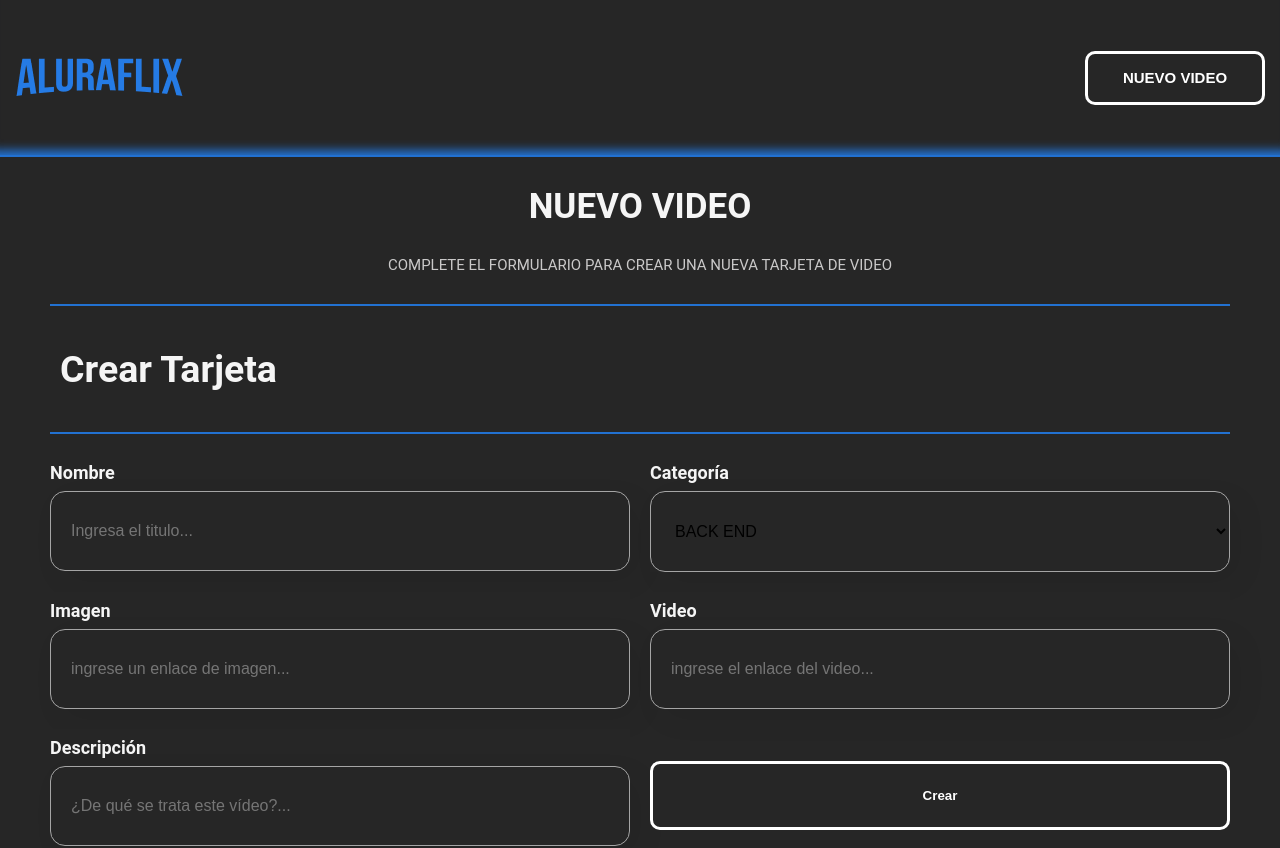
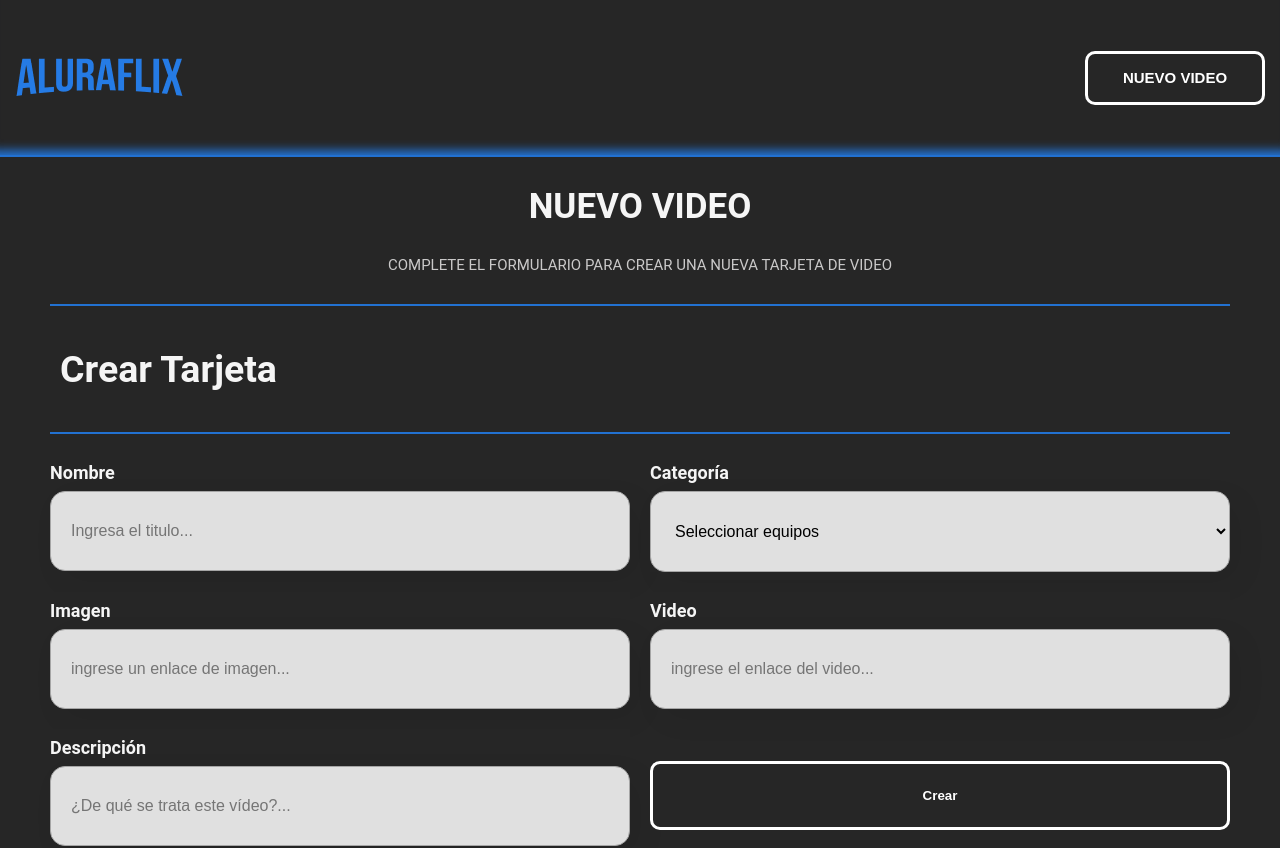
Before and after one commit to yuritzicalixto/aluraflix, a React (Create React App) app: page / in a window 1280 px wide. Shown: the top 848 px of the page. Built offline with nearby package versions, Linux system fonts and the light colour scheme.

Commit message:
Video - Equipo

```diff
--- a/src/App.js
+++ b/src/App.js
@@ -1,3 +1,4 @@
+import { useState } from 'react';
 import logo from './logo.svg';
 import './App.css';
 import Header from './pages/Header';
@@ -6,11 +7,19 @@ import Video from './pages/Video';
 import Seccion from './pages/Seccion';
 
 function App() {
+  const [mostrarFormulario, actualizarMostrar]= useState(true)
+  //Ternario --> condicion ? seMuestra : noSeMuestra
+  //condicion && seMuestra
+  const cambiarMostrar = () => {
+    actualizarMostrar(!mostrarFormulario)
+  }
+
   return (
     <>
     <Header/>
-    <Video/>
-    <Seccion/>
+    {/* {mostrarFormulario  ? <Video/> : <div></div>} */}
+    {mostrarFormulario && <Video/> }
+    <Seccion cambiarMostrar={cambiarMostrar}/>
     <Foter/>
     </>
   );
--- a/src/assets/components/CampoTexto.jsx
+++ b/src/assets/components/CampoTexto.jsx
@@ -1,12 +1,22 @@
+import { useState } from "react";
 import "../css/CampoTexto.css"
 
 const CampoTexto =(props)=> {
+    // const [valor, actualizarValor] = useState("")
     const placeholderModificado=`${props.placeholder}...`;
+
+    const manejarCambio =(e)=>{
+        props.actualizarValor(e.target.value)
+    }
     return (
         <section className="formularios">
             <div className="form-campos">
             <label>{props.titulo}</label>
-            <input placeholder={placeholderModificado} required={props.required}/>
+            <input
+            placeholder={placeholderModificado}
+            required={props.required}
+            value={props.valor}
+            onChange={manejarCambio}/>
             </div>
         </section>
     )
--- a/src/assets/components/ListaOpciones.jsx
+++ b/src/assets/components/ListaOpciones.jsx
@@ -6,11 +6,17 @@ const ListaOpciones =(props)=> {
           "FRONT END",
           "INNOVACIÓN Y GESTIÓN"
       ]
+
+      const manejarCambio=(e)=>{
+        props.actualizarEquipo(e.target.value)
+      }
+
     return (
         <div className="form-campos">
             <label>Categoría</label>
-            <select>
-                {equipos.map((equipo, index) =><option key={index}>{equipo}</option>)}
+            <select value={props.valor} onChange={manejarCambio}>
+                <option value="" disabled defaultValue="" hidden>Seleccionar equipos</option>
+                {equipos.map((equipo, index) =><option key={index} value={equipo}>{equipo}</option>)}
                 {/* {props.equipos.map( (equipo, index) => <option key={index}>{equipo}</option>)} */}
             </select>
         </div>
--- a/src/assets/css/CampoTexto.css
+++ b/src/assets/css/CampoTexto.css
@@ -13,6 +13,7 @@
 
 .form-campos input{
     border: 1px solid #A5A5A5;
+    background-color: #e0e0e0;
     /* background-color: #A5A5A5; */
     box-shadow: 10px 10px 30px rgba(0, 0, 0, 0.06);
     border-radius: 15px;
--- a/src/assets/css/ListaOpciones.css
+++ b/src/assets/css/ListaOpciones.css
@@ -11,7 +11,7 @@
 }
 
 .form-campos select{
-    background-color: #262626;
+    background-color: #e0e0e0;
     box-shadow: 10px 10px 30px rgba(0, 0, 0, 0.06);
     border: 1px solid #A5A5A5;
     padding: 30px 20px;
--- a/src/pages/Seccion.jsx
+++ b/src/pages/Seccion.jsx
@@ -1,11 +1,20 @@
+import { useState } from "react"
 import "../assets/css/Seccion.css"
 import video from "../assets/img/claqueta.png"
 
-const Seccion = () => {
+const Seccion = (props) => {
+    // const [mostrar, actualizarMostrar] = useState(true)
+
+    // const manejarClick = ()=>{
+    //     console.log("Mostrar/Ocultar elemento");
+    //     actualizarMostrar(!mostrar)
+    // }
+
+
     return (
         <section className="seccion-video">
             <h3 className="title">Nuevo Video</h3>
-            <img src={video} alt="Nuevo Video"/>
+            <img src={video} alt="Nuevo Video" onClick={props.cambiarMostrar}/>
         </section>
     )
 }
--- a/src/pages/Video.jsx
+++ b/src/pages/Video.jsx
@@ -1,12 +1,27 @@
+import { useState } from "react"
 import "../assets/css/Video.css"
 import CampoTexto from "../assets/components/CampoTexto"
 import ListaOpciones from "../assets/components/ListaOpciones"
 import Boton from "../assets/components/Boton"
 
 const Video = () => {
+    const [nombre,actualizarNombre]=useState("")
+    const [imagen,actualizarImagen]=useState("")
+    const [video,actualizarVideo]=useState("")
+    const [descripcion,actualizarDescripcion]=useState("")
+    const [equipo, actualizarEquipo]=useState("")
+
     const ManejarEnvio=(e)=>{
         e.preventDefault()
-        console.log("Maneja el envio", e)
+        console.log("Maneja el envio")
+        let datosAEnviar={
+            nombre:nombre,
+            equipo:equipo,
+            imagen:imagen,
+            video:video,
+            descripcion:descripcion
+        }
+        console.log(datosAEnviar);
     }
     return (
         <section className=" form form-main">
@@ -19,12 +34,32 @@ const Video = () => {
                     <h2>Crear Tarjeta</h2>
                 </div>
                 <div className="formulario">
-                <CampoTexto titulo="Nombre" placeholder="Ingresa el titulo" required/>
-                <ListaOpciones/>
-                {/* <CampoTexto titulo="Categoría" placeholder="seleccione una categoría" required/> */}
-                <CampoTexto titulo="Imagen" placeholder="ingrese un enlace de imagen" required/>
-                <CampoTexto titulo="Video" placeholder="ingrese el enlace del video" required/>
-                <CampoTexto titulo="Descripción" placeholder="¿De qué se trata este vídeo?" required/>
+                <CampoTexto titulo="Nombre"
+                    placeholder="Ingresa el titulo"
+                    required
+                    valor={nombre}
+                    actualizarValor={actualizarNombre}/>
+                <ListaOpciones
+                    valor={equipo}
+                    actualizarEquipo={actualizarEquipo}/>
+                <CampoTexto
+                    titulo="Imagen"
+                    placeholder="ingrese un enlace de imagen"
+                    required
+                    valor={imagen}
+                    actualizarValor={actualizarImagen}/>
+                <CampoTexto
+                    titulo="Video"
+                    placeholder="ingrese el enlace del video"
+                    required
+                    valor={video}
+                    actualizarValor={actualizarVideo}/>
+                <CampoTexto
+                    titulo="Descripción"
+                    placeholder="¿De qué se trata este vídeo?"
+                    required
+                    valor={descripcion}
+                    actualizarValor={actualizarDescripcion}/>
                 <Boton>
                     Crear
                 </Boton>
```
Also changed, not shown: src/pages/Equipo.jsx (added, +9 -0 lines), src/assets/css/Equipo.css (added).
